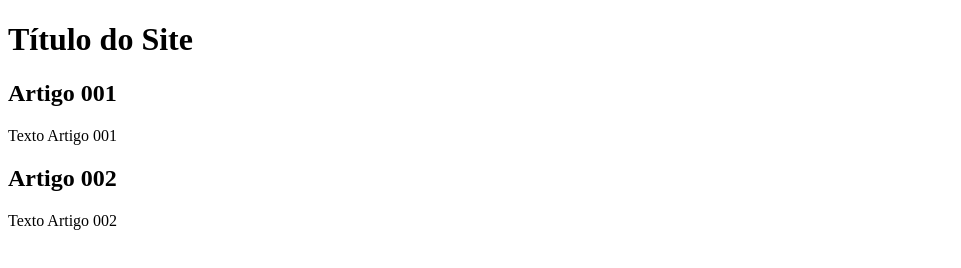
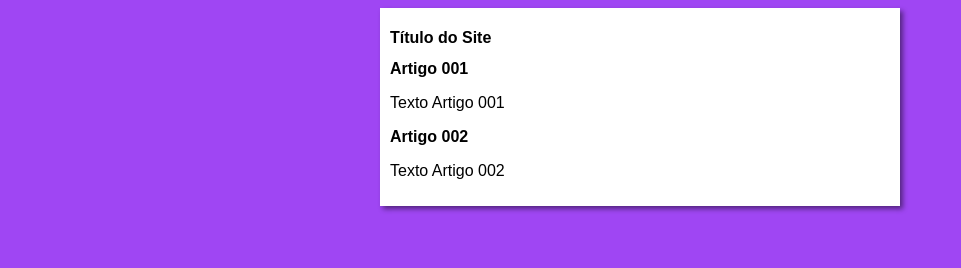
Before and after one commit to LeonardoProgaming/projeto-site, a plain HTML site: page index.html in a window 1280 px wide. Shown: the whole page, without its empty margins (0-961 px from the left). Drawn offline with Linux system fonts and the light colour scheme.

Commit message:
comecei  o design

```diff
--- /dev/null
+++ b/estilos/style.css
@@ -0,0 +1,16 @@
+*{
+    font-family: Arial, Helvetica, sans-serif;
+    font-size: 16px;
+}
+
+body {
+    background-color: rgb(159, 70, 243);
+}
+
+main {
+    background-color: white;
+    width: 500px;
+    margin: auto;
+    padding: 10px;
+    box-shadow: 3px 3px 5px rgba(0, 0, 0,0.473);
+}
--- a/index.html
+++ b/index.html
@@ -3,7 +3,8 @@
 <head>
     <meta charset="UTF-8">
     <meta name="viewport" content="width=device-width, initial-scale=1.0">
-    <title></title>
+    <title>Titulo do Site</title>
+    <link rel="stylesheet" href="estilos/style.css">
 </head>
 <body>
     <main>
```
